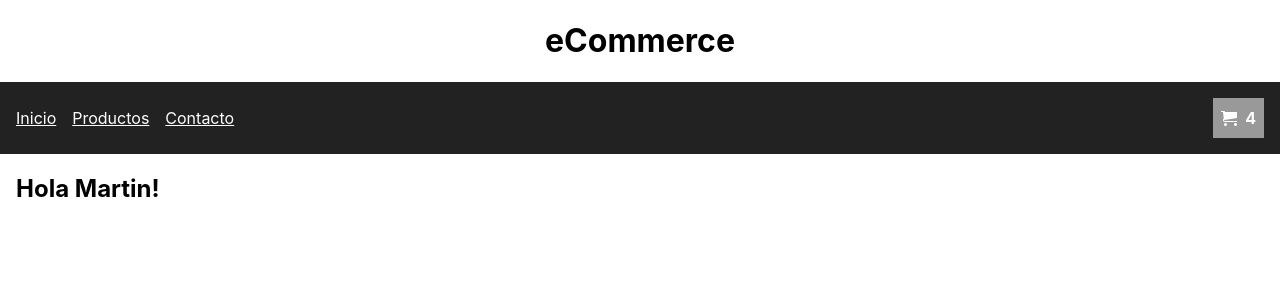
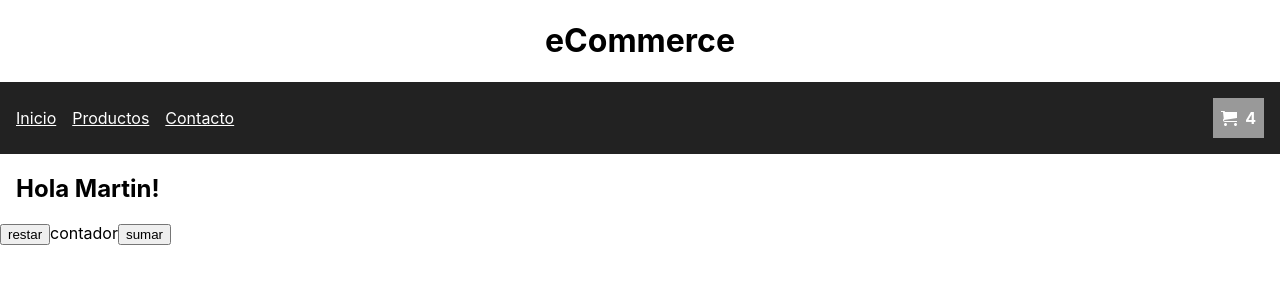
Before and after one commit to uxmoon/ecommerce-martinluna, a React (Create React App) app: page / in a window 1280 px wide. Shown: the top 300 px of the page. Built offline with nearby package versions, Linux system fonts and the light colour scheme.

Commit message:
Nuevo componente ItemCount

```diff
--- a/src/App.jsx
+++ b/src/App.jsx
@@ -1,5 +1,6 @@
 import NavBar from "./components/NavBar";
 import ItemListContainer from "./components/ItemListContainer";
+import { ItemCount } from "./components/ItemCount";
 import "./App.css";
 
 function App() {
@@ -9,6 +10,7 @@ function App() {
         <h1>eCommerce</h1>
         <NavBar />
         <ItemListContainer greeting="Martin" />
+        <ItemCount />
       </header>
     </div>
   );
--- /dev/null
+++ b/src/components/ItemCount.jsx
@@ -0,0 +1,9 @@
+export const ItemCount = () => {
+  return (
+    <div>
+      <button>restar</button>
+      contador
+      <button>sumar</button>
+    </div>
+  );
+};
```
